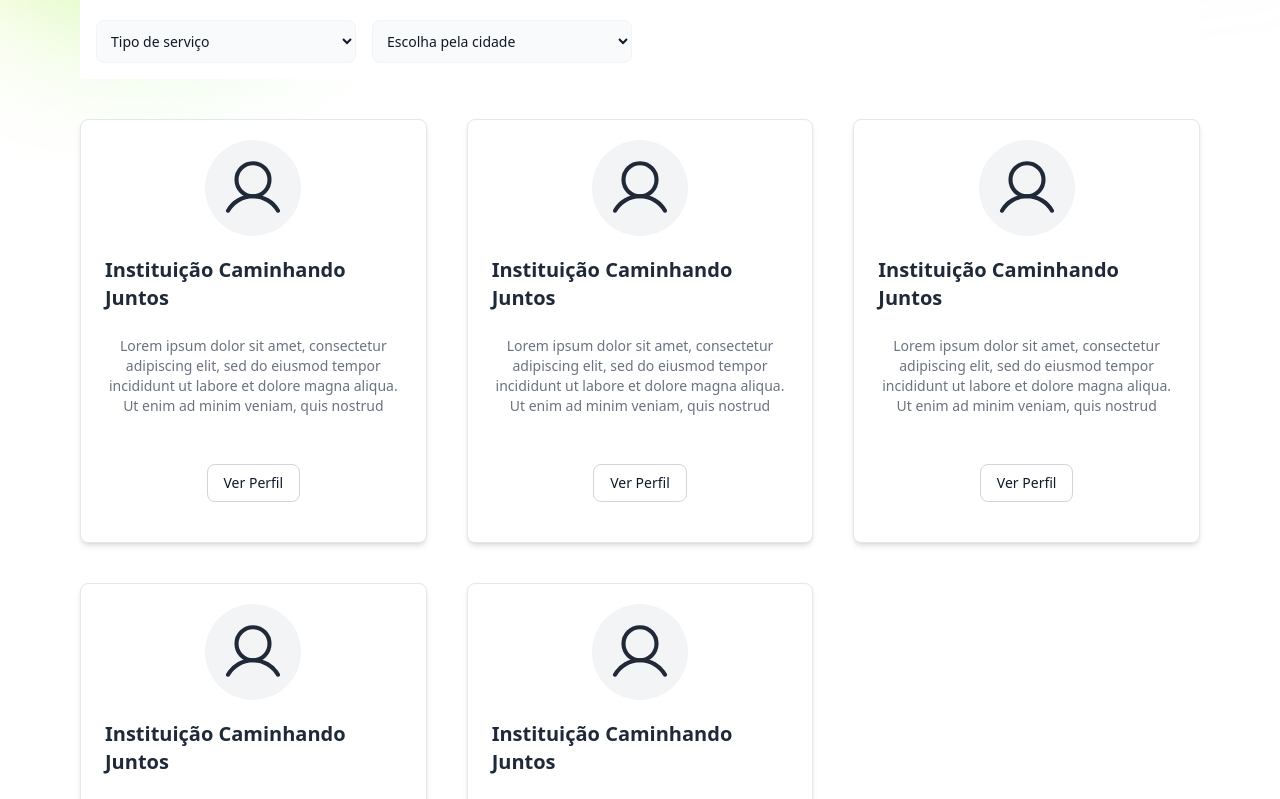
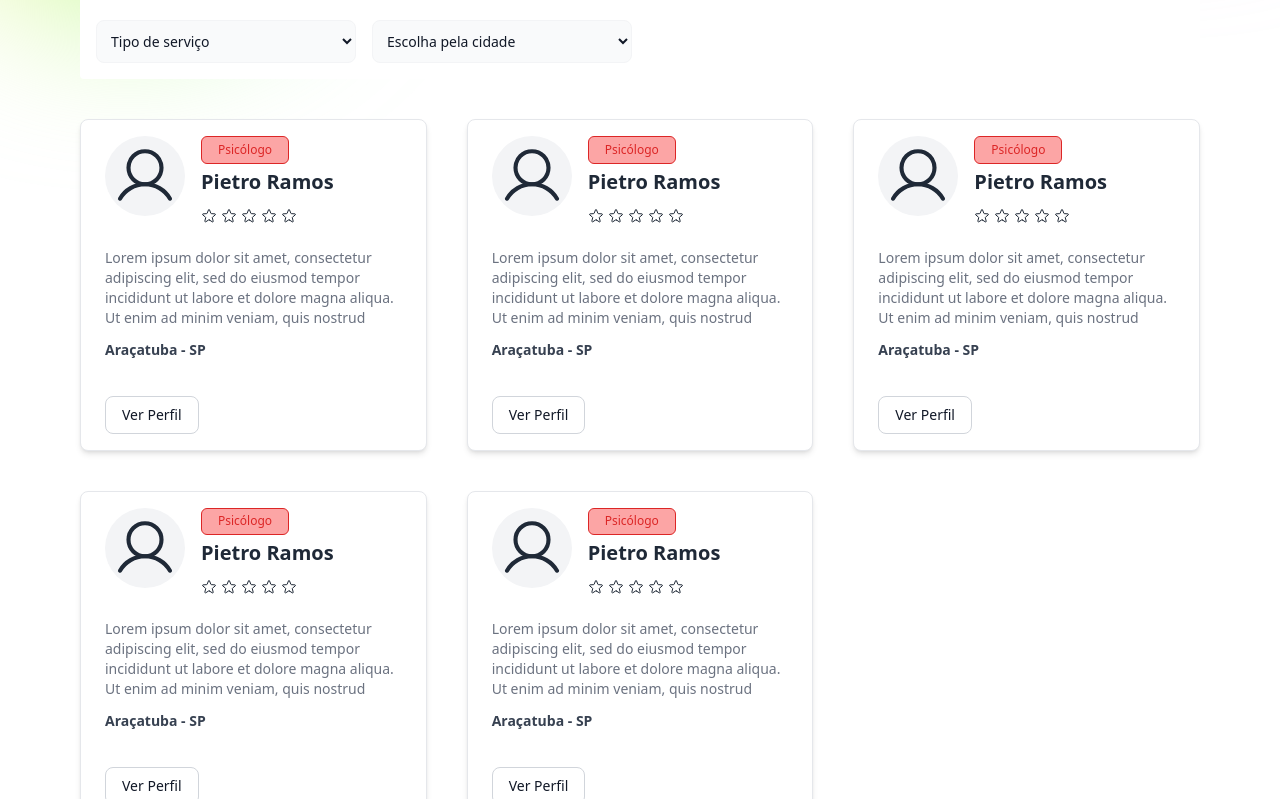
Before and after one commit to ngrpedro/nextapp, a Next.js app: page / in a window 1280 px wide. Shown: the part 601-1400 px from the top of the page. Built offline with nearby package versions, Linux system fonts and the light colour scheme.

Commit message:
partner isPersonal card

```diff
--- a/src/components/partnerCard.tsx
+++ b/src/components/partnerCard.tsx
@@ -1,5 +1,5 @@
-import { User } from "phosphor-react";
-import React from "react";
+import { Star, User } from "phosphor-react";
+import React, { useState } from "react";
 import { Partner } from "../utils/interfaces";
 
 type Props = {
@@ -8,22 +8,47 @@ type Props = {
 
 const PartnerCard = ({ partners }: Props) => {
   console.log(partners);
+  const [isInstituteTeste, setiIsInstituteTeste] = useState(true);
   return (
     <>
       {partners.map((item) => (
-        <div key={item.id} className="w-full max-w-sm bg-white border border-gray-200 rounded-lg shadow-md px-6 m-auto md:m-0">
-          <div className="flex flex-col items-center pb-10">
-            <div className="w-24 h-24 overflow-hidden bg-gray-100 rounded-full flex items-center justify-center my-5">
+
+        <div
+          key={item.id}
+          className="w-full max-w-sm bg-white border border-gray-200 rounded-lg shadow-md px-6 m-auto md:m-0"
+        >
+          <div className="flex flex-col py-4">
+            <div className="flex items-start justify-start gap-4">
+              <div className="w-20 h-20 overflow-hidden bg-gray-100 rounded-full flex items-center justify-center">
                 <User size={66} />
               </div>
+              <div className="flex flex-col items-start justify-start gap-1">
+                <span className="rounded-md bg-red-300 border border-red-600 text-red-600 text-xs py-[0.3rem] px-4 block">
+                  Psicólogo
+                </span>
                 <h1 className="text-xl font-semibold text-gray-800">
-              Instituição Caminhando Juntos
+                  Pietro Ramos
                 </h1>
-            <span className="text-center text-sm text-gray-500 my-6">
+
+                <div className="flex items-start justify-start gap-1 mt-2">
+                  <Star size={16} />
+                  <Star size={16} />
+                  <Star size={16} />
+                  <Star size={16} />
+                  <Star size={16} />
+                </div>
+              </div>
+            </div>
+            <div className="mt-6 mb-3 space-y-3">
+              <span className="text-sm text-gray-500 block">
                 Lorem ipsum dolor sit amet, consectetur adipiscing elit, sed do
                 eiusmod tempor incididunt ut labore et dolore magna aliqua. Ut
                 enim ad minim veniam, quis nostrud
               </span>
+              <label className="text-gray-700 font-semibold text-sm block">
+                Araçatuba - SP
+              </label>
+            </div>
             <div className="flex mt-4 space-x-3 md:mt-6">
               <a
                 href="#"
@@ -36,6 +61,7 @@ const PartnerCard = ({ partners }: Props) => {
             </div>
           </div>
         </div>
+
       ))}
     </>
   );
```
Lines whose indentation alone changed are shown as unchanged.
